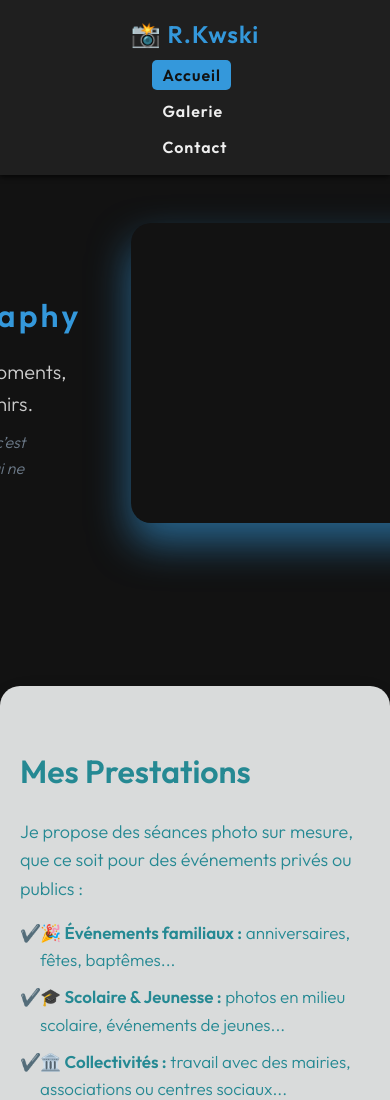
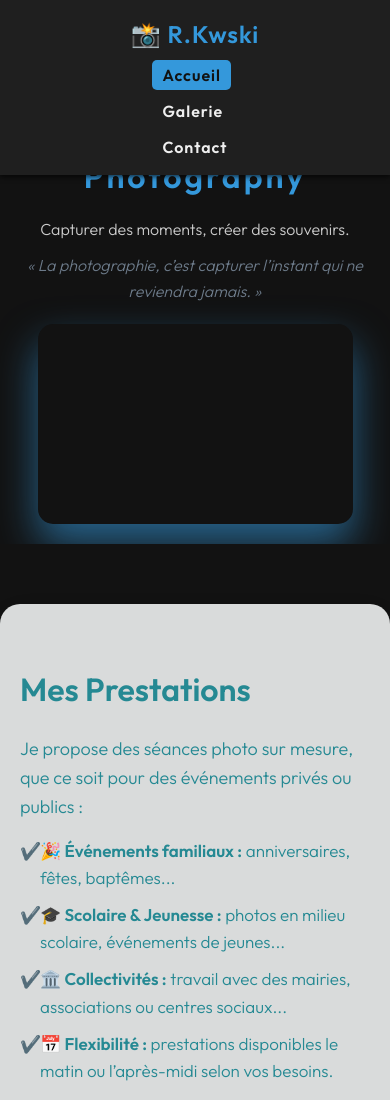
Before and after one commit to raphk262/PREMIER-SITE, a plain HTML site: page index.html in a window 390 px wide. Shown: the top 1100 px of the page. Drawn offline with Linux system fonts and the light colour scheme.

Commit message:
Premier site IA Photographie

```diff
--- a/style.css
+++ b/style.css
@@ -158,6 +158,9 @@ section {
   transition: transform 0.3s ease, box-shadow 0.3s ease;
   filter: grayscale(30%);
   will-change: transform;
+    object-fit: cover;
+  aspect-ratio: 4 / 3;
+  height: 100%;
 }
 
 .gallery img:hover {
@@ -373,3 +376,36 @@ footer {
   left: 0;
   color: #3498db;
 }
+
+@media (max-width: 768px) {
+  .hero {
+    flex-direction: column;
+    padding: 20px;
+    gap: 20px;
+    margin-top: 80px;
+    min-height: auto;
+  }
+
+  .hero-content {
+    text-align: center;
+    opacity: 1; /* assure que l'animation n'empêche pas l'affichage */
+    animation: none; /* optionnel si ça bugge sur mobile */
+  }
+
+  .hero-photo {
+    width: 90%;
+    height: 200px;
+    border-radius: 15px;
+    animation: none;
+    opacity: 1;
+  }
+
+  .hero h1 {
+    font-size: 2rem;
+  }
+
+  .desc,
+  .citation {
+    font-size: 1rem;
+  }
+}
```
